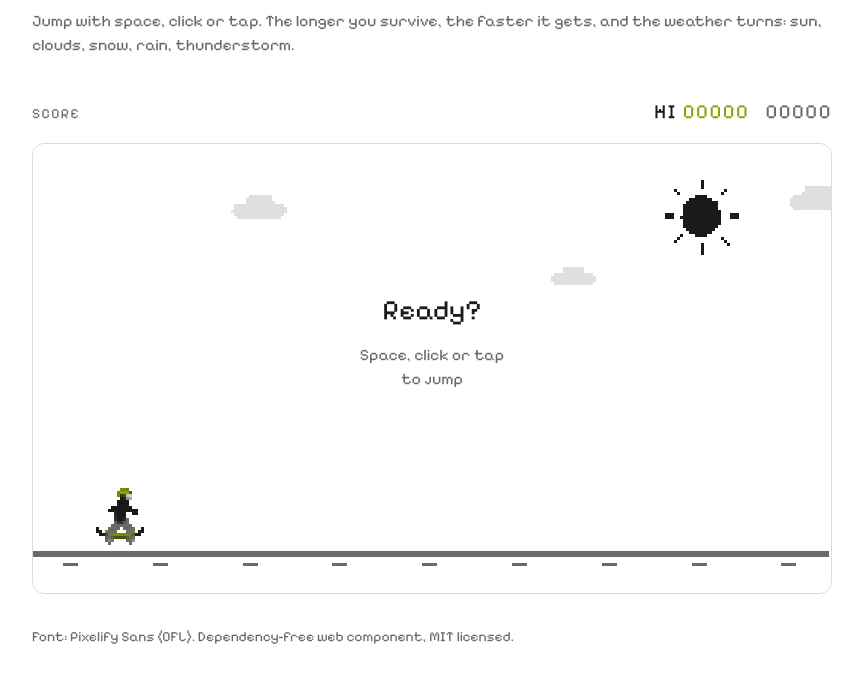
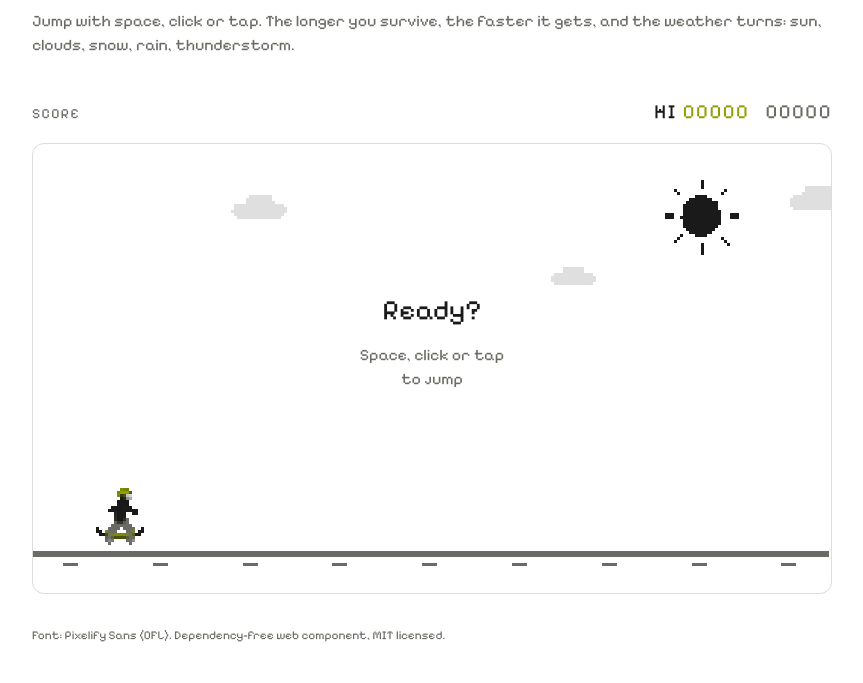
Before and after one commit to sgxwrk/sams-retro-skater, a website with bundled scripts: page index.html in a window 1280 px wide. Shown: the part 107-790 px from the top of the page, without its empty margins (208-1071 px from the left). Built offline with nearby package versions, Linux system fonts and the light colour scheme.

Commit message:
Demo: Footer-Text kleiner
Co-Authored-By: Claude Sonnet 5.5 <noreply@anthropic.com>

```diff
--- a/index.html
+++ b/index.html
@@ -29,7 +29,7 @@
     h1 { font-size: clamp(1.75rem, 5vw, 3.25rem); font-weight: 500; line-height: 1; margin: 0 0 1rem; }
     p.lead { color: var(--muted); max-width: 800px; margin: 0 0 2.5rem; font-size: 1rem; }
     sams-retro-skater { max-width: 800px; }
-    footer { margin-top: 2rem; color: var(--muted); font-size: .875rem; }
+    footer { margin-top: 2rem; color: var(--muted); font-size: .75rem; }
     footer a { color: inherit; }
   </style>
 </head>
```
